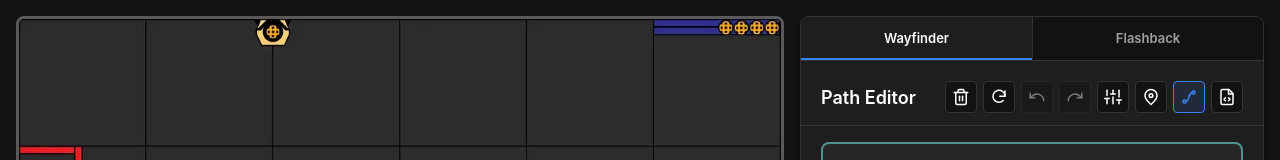
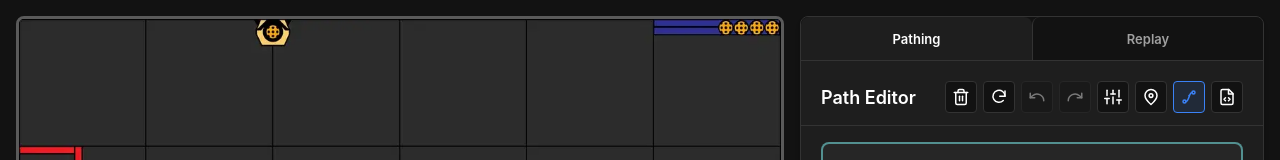
Before and after one commit to gentoo-37006/visualizer, a Next.js app: page / in a window 1280 px wide. Shown: the top 160 px of the page. Built offline with nearby package versions, Linux system fonts and the light colour scheme.

Commit message:
Rename editor tabs to Pathing and Replay

```diff
--- a/src/app/components/RecordingSidebar.tsx
+++ b/src/app/components/RecordingSidebar.tsx
@@ -27,10 +27,10 @@ export function RecordingSidebar({ replay, showTrail, onShowTrailChange }: Props
     }
   }
 
-  return <aside className={styles.sidebar} aria-label="Flashback">
+  return <aside className={styles.sidebar} aria-label="Replay">
     <header className={styles.sidebarHeader}>
       <div className={styles.sidebarTitleRow}>
-        <h2 className={styles.sidebarTitle}>Flashback</h2>
+        <h2 className={styles.sidebarTitle}>Replay</h2>
         <button className={`${styles.secondaryIconButton} ${styles.recordingImportButton}`} disabled={isLoading} onClick={() => input.current?.click()}>{isLoading ? "Loading..." : "Open Recording"}</button>
       </div>
       <input ref={input} aria-label="Import recording" type="file" accept=".jsonl,.ndjson" hidden onChange={(event) => {
--- a/src/app/page.module.css
+++ b/src/app/page.module.css
@@ -109,7 +109,7 @@
   min-width: 0;
   padding: 12px 8px;
   border: 0;
-  border-bottom: 2px solid transparent;
+  border-radius: var(--border-radius) var(--border-radius) 0 0;
   background: transparent;
   color: var(--text-secondary);
   font: inherit;
@@ -121,7 +121,6 @@
 .modeTabs button[aria-selected="true"] {
   color: var(--text-primary);
   background-color: var(--surface);
-  border-bottom-color: var(--primary);
 }
 
 .modeTabs button + button { border-left: 1px solid var(--border); }
--- a/src/app/page.tsx
+++ b/src/app/page.tsx
@@ -1709,8 +1709,8 @@ export default function PathPlannerPage() {
           changeApplicationMode(mode);
           event.currentTarget.querySelector<HTMLButtonElement>(`#${mode}-tab`)?.focus();
         }}>
-          <button id="planner-tab" role="tab" aria-selected={applicationMode === "planner"} aria-controls="planner-panel" tabIndex={applicationMode === "planner" ? 0 : -1} onClick={() => changeApplicationMode("planner")}>Wayfinder</button>
-          <button id="recording-tab" role="tab" aria-selected={applicationMode === "recording"} aria-controls="recording-panel" tabIndex={applicationMode === "recording" ? 0 : -1} onClick={() => changeApplicationMode("recording")}>Flashback</button>
+          <button id="planner-tab" role="tab" aria-selected={applicationMode === "planner"} aria-controls="planner-panel" tabIndex={applicationMode === "planner" ? 0 : -1} onClick={() => changeApplicationMode("planner")}>Pathing</button>
+          <button id="recording-tab" role="tab" aria-selected={applicationMode === "recording"} aria-controls="recording-panel" tabIndex={applicationMode === "recording" ? 0 : -1} onClick={() => changeApplicationMode("recording")}>Replay</button>
         </div>
         <div className={styles.modePanel} role="tabpanel" id={`${applicationMode}-panel`} aria-labelledby={`${applicationMode}-tab`}>
         {applicationMode === "planner" ? <>
```
Also changed, not shown: 1 other file (tests, documents, lock files or other folders).
